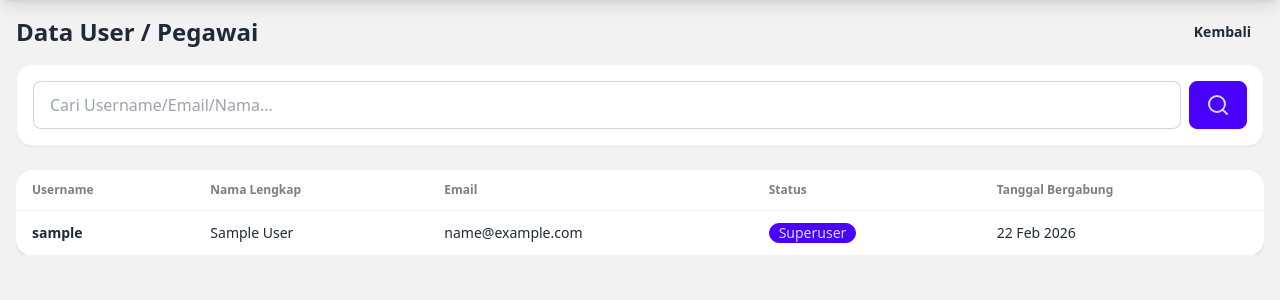
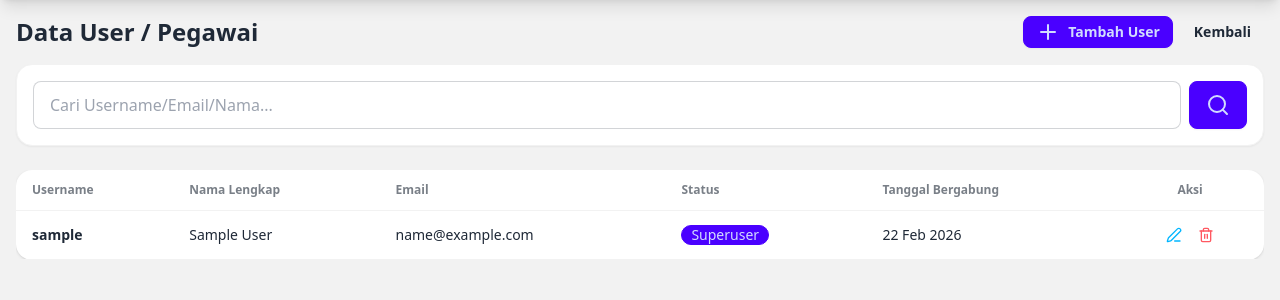
Before and after one commit to indrawanalghifary/stock-center, a Django app: page /master/users/ in a window 1280 px wide. Shown: the part 64-364 px from the top of the page. Run offline with Django 5.2, Linux system fonts and the light colour scheme; the visitor is signed in with stand-in values (Sample User, id 1); data comes from the database, SQL or seed files in the repository; data that the repository does not hold is empty; some libraries are stand-ins or nearby versions.

Commit message:
menambah master user

```diff
--- a/core/urls.py
+++ b/core/urls.py
@@ -34,8 +34,11 @@ urlpatterns = [
     # Master Data
     path('master/', views.master_data_dashboard, name='master_dashboard'),
 
-    # Users (Read-only list for now in master)
+    # Users
     path('master/users/', views.UserListView.as_view(), name='user_list'),
+    path('master/users/add/', views.UserCreateView.as_view(), name='user_create'),
+    path('master/users/<int:pk>/edit/', views.UserUpdateView.as_view(), name='user_update'),
+    path('master/users/<int:pk>/delete/', views.UserDeleteView.as_view(), name='user_delete'),
 
     # Resellers
     path('master/resellers/', views.ResellerListView.as_view(), name='reseller_list'),
--- a/core/views.py
+++ b/core/views.py
@@ -14,7 +14,7 @@ from django.http import JsonResponse
 from django.views.decorators.http import require_POST
 import json
 from .models import WarehouseStock, StockMovement, Variant, Warehouse, Transaction, TransactionDetail, Invoice, Payment, ReturnHeader, ReturnDetail, Product, ResellerPrice, Reseller, PackingTask, PackingItem
-from .forms import StockAdjustmentForm, TransactionCreateForm, TransactionDetailForm, PaymentForm, ResellerForm, ProductForm, VariantForm, ResellerPriceForm, WarehouseForm
+from .forms import UserForm, StockAdjustmentForm, TransactionCreateForm, TransactionDetailForm, PaymentForm, ResellerForm, ProductForm, VariantForm, ResellerPriceForm, WarehouseForm
 
 class AdminRequiredMixin(UserPassesTestMixin):
     def test_func(self):
@@ -43,6 +43,34 @@ class UserListView(AdminRequiredMixin, ListView):
                 Q(first_name__icontains=query) | Q(last_name__icontains=query)
             )
         return queryset
+
+@method_decorator(login_required, name='dispatch')
+class UserCreateView(AdminRequiredMixin, CreateView):
+    model = User
+    form_class = UserForm
+    template_name = 'master/form.html'
+    success_url = reverse_lazy('user_list')
+    def get_context_data(self, **kwargs):
+        context = super().get_context_data(**kwargs)
+        context['title'] = "Tambah User / Pegawai"
+        return context
+
+@method_decorator(login_required, name='dispatch')
+class UserUpdateView(AdminRequiredMixin, UpdateView):
+    model = User
+    form_class = UserForm
+    template_name = 'master/form.html'
+    success_url = reverse_lazy('user_list')
+    def get_context_data(self, **kwargs):
+        context = super().get_context_data(**kwargs)
+        context['title'] = "Edit User / Pegawai"
+        return context
+
+@method_decorator(login_required, name='dispatch')
+class UserDeleteView(AdminRequiredMixin, DeleteView):
+    model = User
+    template_name = 'master/confirm_delete.html'
+    success_url = reverse_lazy('user_list')
 
 @method_decorator(login_required, name='dispatch')
 class ResellerListView(AdminRequiredMixin, ListView):
--- a/templates/master/user_list.html
+++ b/templates/master/user_list.html
@@ -6,7 +6,10 @@
 <div class="flex flex-col gap-4 mb-6">
     <div class="flex justify-between items-center">
         <h1 class="text-2xl font-bold">Data User / Pegawai</h1>
-        <a href="{% url 'master_dashboard' %}" class="btn btn-ghost btn-sm"> Kembali</a>
+        <div class="flex gap-2">
+            <a href="{% url 'user_create' %}" class="btn btn-primary btn-sm"><i data-lucide="plus"></i> Tambah User</a>
+            <a href="{% url 'master_dashboard' %}" class="btn btn-ghost btn-sm"> Kembali</a>
+        </div>
     </div>
 
     <form method="get" class="bg-base-100 p-4 rounded-box shadow-sm border border-base-200">
@@ -26,6 +29,7 @@
                 <th>Email</th>
                 <th>Status</th>
                 <th>Tanggal Bergabung</th>
+                <th class="text-center">Aksi</th>
             </tr>
         </thead>
         <tbody>
@@ -44,6 +48,16 @@
                     {% endif %}
                 </td>
                 <td>{{ u.date_joined|date:"d M Y" }}</td>
+                <td class="text-center">
+                    <div class="flex justify-center gap-2">
+                        <a href="{% url 'user_update' u.pk %}" class="btn btn-square btn-ghost btn-xs text-info">
+                            <i data-lucide="edit-3" class="w-4 h-4"></i>
+                        </a>
+                        <a href="{% url 'user_delete' u.pk %}" class="btn btn-square btn-ghost btn-xs text-error">
+                            <i data-lucide="trash-2" class="w-4 h-4"></i>
+                        </a>
+                    </div>
+                </td>
             </tr>
             {% empty %}
             <tr>
```
Also changed, not shown: core/forms.py (+25 -0 lines).
